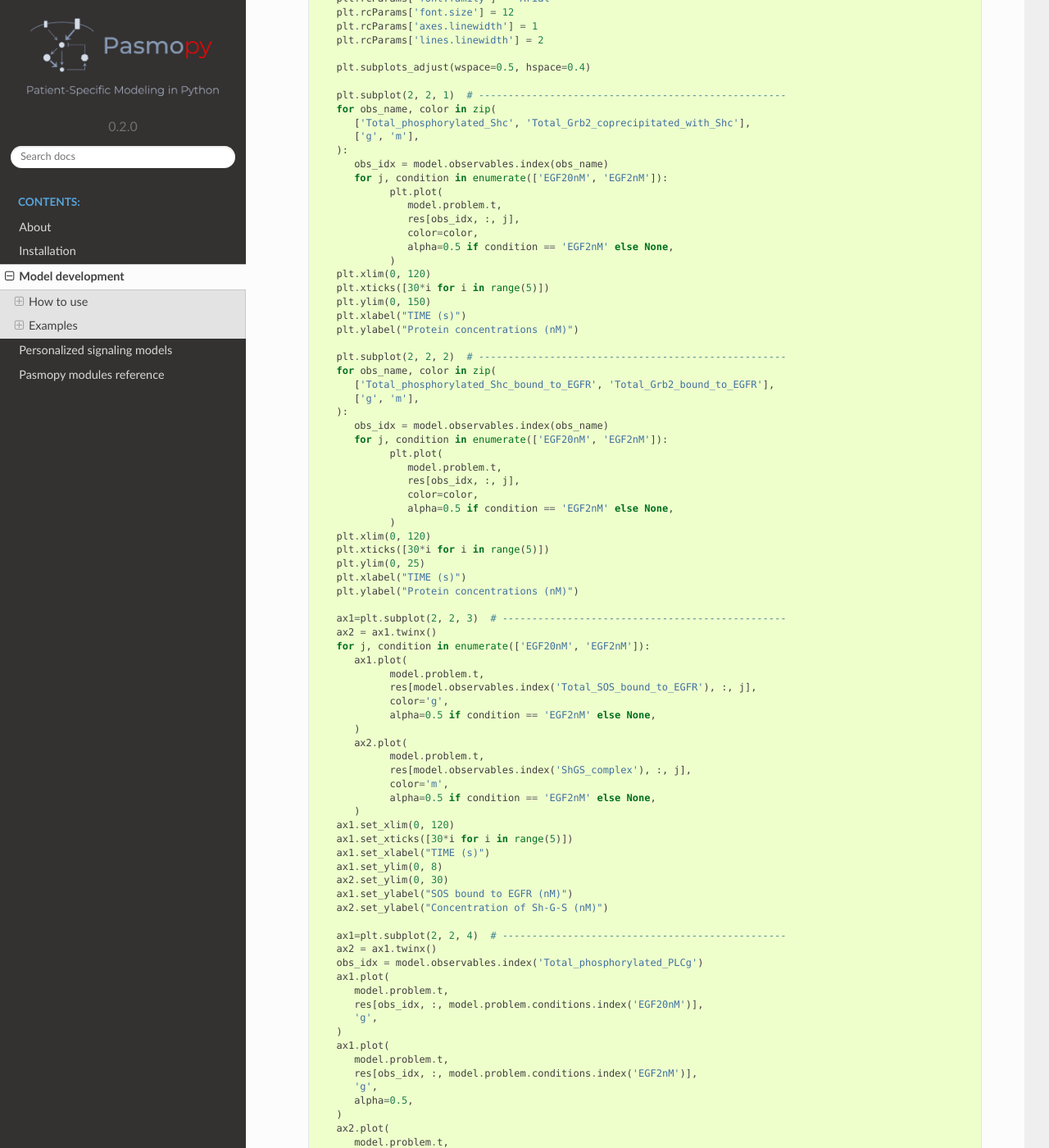
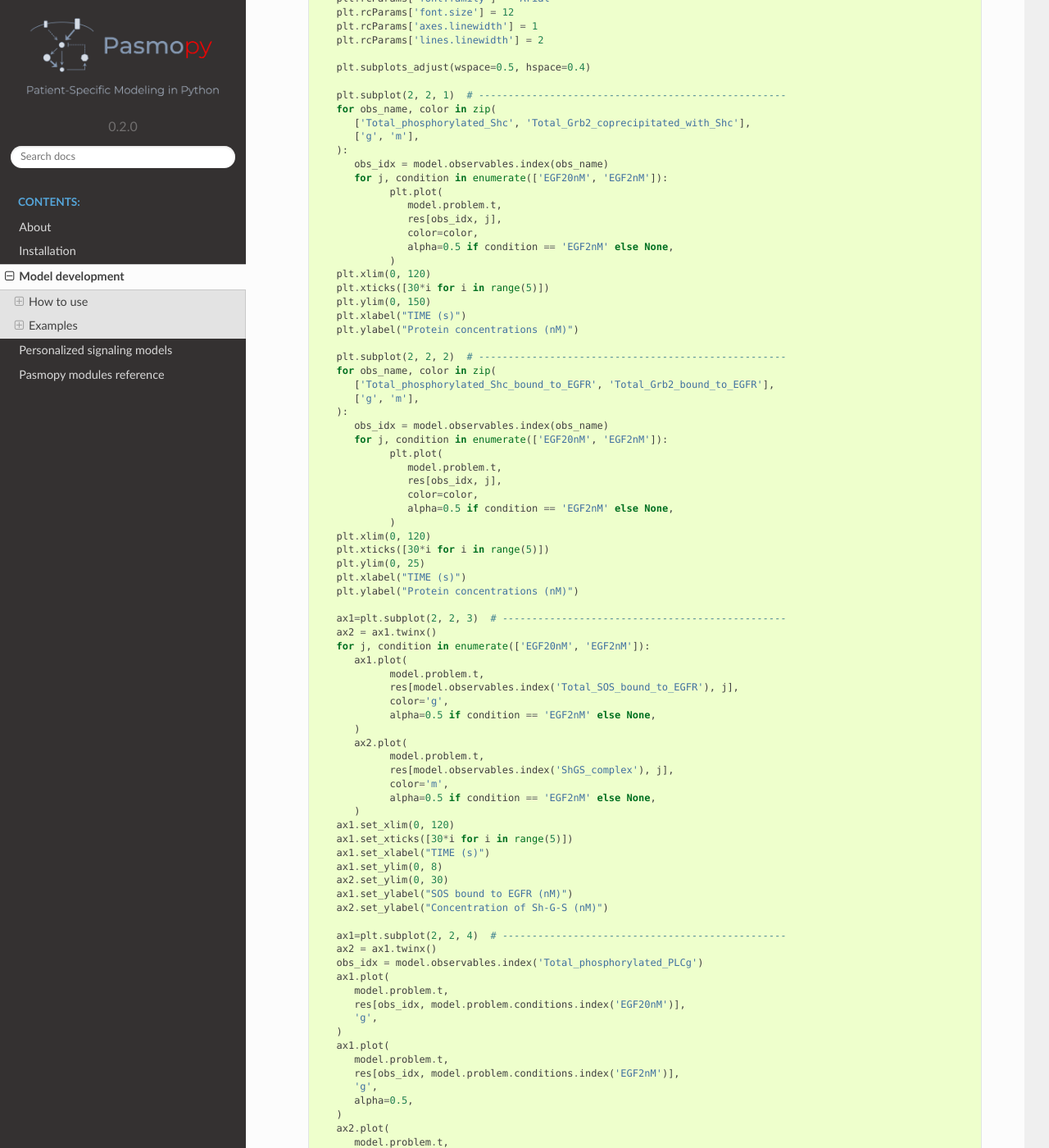
Before and after one commit to pasmopy/pasmopy, a Sphinx documentation site: the page built from docs/model_development.rst, in a window 1280 px wide and 1400 px high, scrolled down 5410 px. Shown: the whole window at 82% size. Built offline with Sphinx 7.4.7 and the Read the Docs theme 2.0.0, drawn with Linux system fonts in a browser that asks for light colours.

```diff
--- a/docs/model_development.rst
+++ b/docs/model_development.rst
@@ -286,7 +286,7 @@ Reference:
             for j, condition in enumerate(['EGF20nM', 'EGF2nM']):
                   plt.plot(
                      model.problem.t,
-                     res[obs_idx, :, j],
+                     res[obs_idx, j],
                      color=color,
                      alpha=0.5 if condition == 'EGF2nM' else None,
                   )
@@ -305,7 +305,7 @@ Reference:
             for j, condition in enumerate(['EGF20nM', 'EGF2nM']):
                   plt.plot(
                      model.problem.t,
-                     res[obs_idx, :, j],
+                     res[obs_idx, j],
                      color=color,
                      alpha=0.5 if condition == 'EGF2nM' else None,
                   )
@@ -320,13 +320,13 @@ Reference:
          for j, condition in enumerate(['EGF20nM', 'EGF2nM']):
             ax1.plot(
                   model.problem.t,
-                  res[model.observables.index('Total_SOS_bound_to_EGFR'), :, j],
+                  res[model.observables.index('Total_SOS_bound_to_EGFR'), j],
                   color='g',
                   alpha=0.5 if condition == 'EGF2nM' else None,
             )
             ax2.plot(
                   model.problem.t,
-                  res[model.observables.index('ShGS_complex'), :, j],
+                  res[model.observables.index('ShGS_complex'), j],
                   color='m',
                   alpha=0.5 if condition == 'EGF2nM' else None,
             )
@@ -343,18 +343,18 @@ Reference:
          obs_idx = model.observables.index('Total_phosphorylated_PLCg')
          ax1.plot(
             model.problem.t,
-            res[obs_idx, :, model.problem.conditions.index('EGF20nM')],
+            res[obs_idx, model.problem.conditions.index('EGF20nM')],
             'g',
          )
          ax1.plot(
             model.problem.t,
-            res[obs_idx, :, model.problem.conditions.index('EGF2nM')],
+            res[obs_idx, model.problem.conditions.index('EGF2nM')],
             'g',
             alpha=0.5,
          )
          ax2.plot(
             model.problem.t,
-            res[obs_idx, :, model.problem.conditions.index('Absence_PLCgP_transloc')],
+            res[obs_idx, model.problem.conditions.index('Absence_PLCgP_transloc')],
             'g--',
          )
          ax1.set_xlim(0, 120)
```
